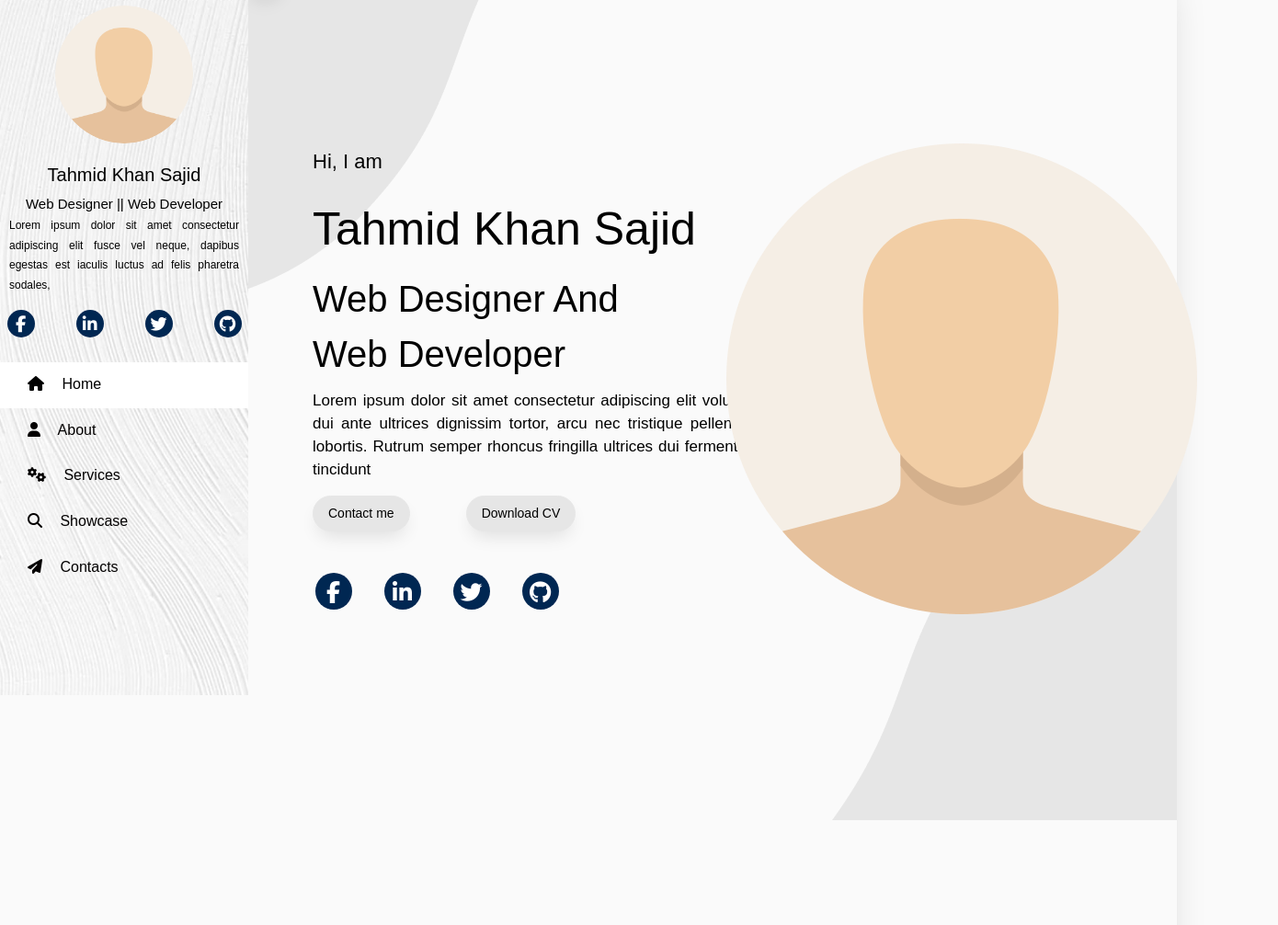
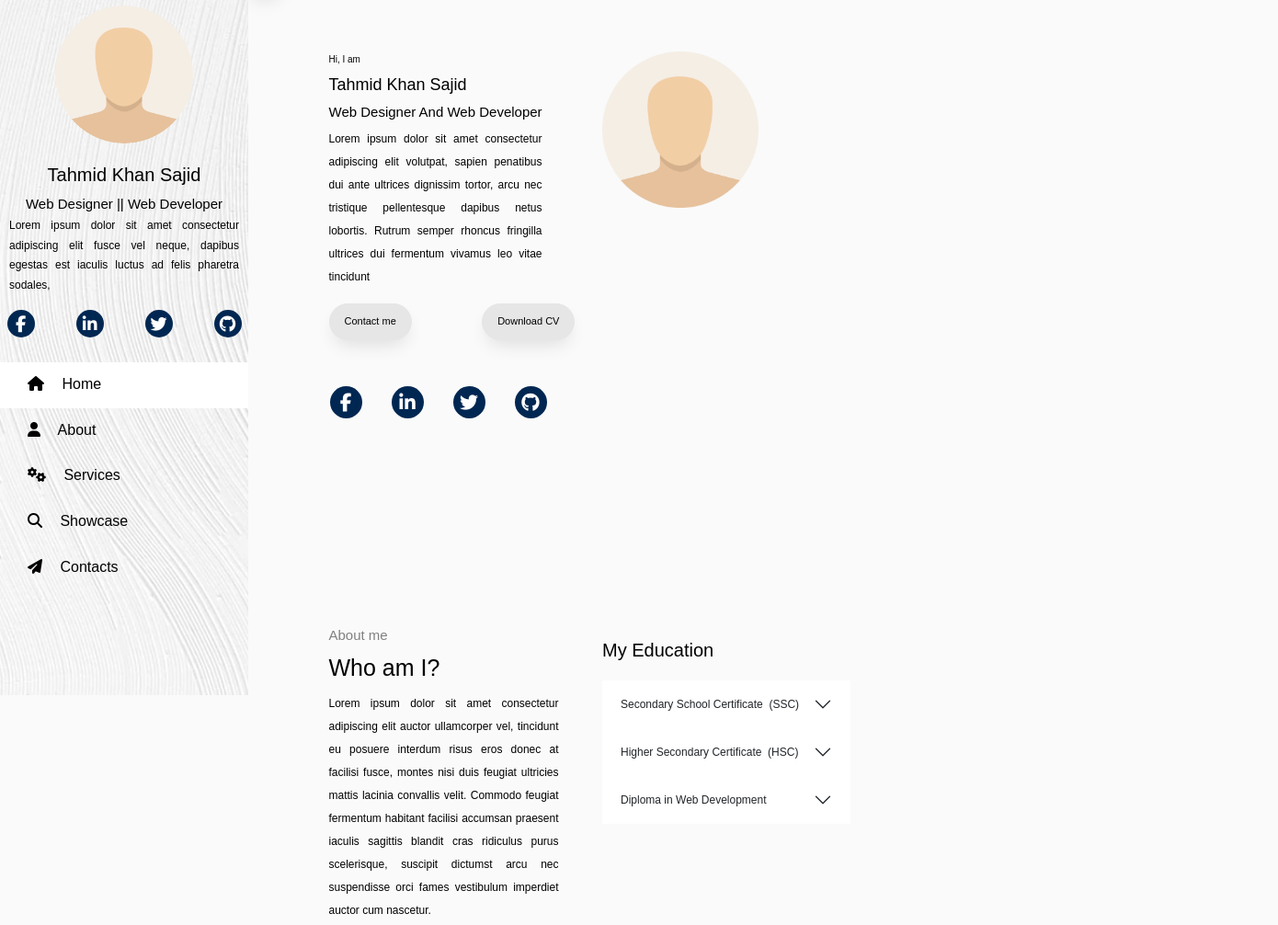
Before and after one commit to TahmidSajid/My-Protfolio, a plain HTML site: page index.html in a window 1280 px wide. Shown: the part 44-1050 px from the top of the page at 92% size, 1390 px wide, since content can reach past the window. Drawn offline with nearby package versions, Linux system fonts and the light colour scheme.

Commit message:
responsive progress

```diff
--- a/index.html
+++ b/index.html
@@ -28,6 +28,7 @@
     />
     <link rel="stylesheet" href="./css/bar.css" />
     <link rel="stylesheet" href="css/style.css" />
+    <link rel="stylesheet" href="css/responsive.css" />
   </head>
   <body>
     <div class="wrapper d-flex align-items-stretch">
@@ -110,7 +111,7 @@
             </ul>
           </nav>
         </div>
-        <div class="text-right btn_cross">
+        <div class="text-right btn_cross d-none d-xl-block">
           <button
             type="button"
             id="sidebarCollapse"
@@ -133,7 +134,7 @@
         <section class="w-100 pb-4 banner_sec">
           <div class="container-fluid">
             <div class="row d-flex justify-content-between banner">
-              <div class="col-lg-6 animate__animated animate__fadeInLeft">
+              <div class="col-lg-6 col-12 col-sm-12">
                 <!-- Banner Text Start
             ================================================== -->
                 <p class="intro_first">Hi, I am</p>
@@ -152,12 +153,12 @@
                 <!-- Banner Button Start
                 ================================================== -->
                 <div class="row bttn_sec">
-                  <div class="col-lg-5">
+                  <div class="col-lg-5 col-4">
                     <button class="btn btn-primary rounded-pill px-3 py-2">
                       Contact me
                     </button>
                   </div>
-                  <div class="col-lg-5">
+                  <div class="col-lg-5 col-4">
                     <button class="btn btn-primary rounded-pill px-3 py-2">
                       Download CV
                     </button>
@@ -199,7 +200,7 @@
 
               <!-- Banner Image Start
             ================================================== -->
-              <div class="col-lg-6 text-center animate__animated animate__fadeInRight">
+              <div class="col-12 col-sm-12 col-lg-6 banner_profile">
                 <img
                   src="./images/default_profile.png"
                   class="rounded-full"
@@ -210,12 +211,12 @@
             <!-- Banner Image Start
             ================================================== -->
             <img
-              class="bg_image_one"
+              class="bg_image_one d-none"
               src="./images/impact_img_5.png"
               alt="img"
             />
             <img
-              class="bg_image_two"
+              class="bg_image_two d-none"
               src="./images/impact_img_5.png"
               alt="img"
             />
@@ -231,16 +232,16 @@
             <div class="row">
               <!-- about me start
               ================================================== -->
-              <div class="col-lg-6">
+              <div class="col-lg-6 col-12 col-sm-12">
                 <div class="row">
-                  <div class="col-lg-12 about_heading">
+                  <div class="col-lg-12 col-12 col-sm-12 about_heading">
                     <h6>About me</h6>
                     <h3>Who am I?</h3>
                   </div>
                 </div>
 
                 <div class="row">
-                  <div class="col-lg-12">
+                  <div class="col-lg-12 col-12 col-sm-12">
                     <p class="about_para">
                       Lorem ipsum dolor sit amet consectetur adipiscing elit
                       auctor ullamcorper vel, tincidunt eu posuere interdum
@@ -258,7 +259,7 @@
               </div>
               <!-- my education start
               ================================================== -->
-              <div class="col-lg-6">
+              <div class="col-lg-6 col-12 col-sm-12">
                 <h3 class="education_heading text-center">My Education</h3>
                 <div
                   class="accordion accordion-flush"
@@ -361,7 +362,7 @@
             <!-- skill start
             ================================================== -->
             <div class="row">
-              <div class="col-lg-6">
+              <div class="col-lg-6 col-12 col-sm-12">
                 <h3 class="skill_heading" style="padding-top: 200px">
                   My skills
                 </h3>
@@ -379,14 +380,14 @@
             <!-- skill table start
             ================================================== -->
             <div class="row">
-              <div class="col-lg-12">
+              <div class="col-lg-12 col-12 col-sm-12">
                 <h3 class="table_heading">My have knowladge on</h3>
               </div>
             </div>
             <div class="row">
               <!-- skill main table
               ================================================== -->
-              <div class="col-lg-6">
+              <div class="col-lg-6 col-12 col-sm-12">
                 <div class="card main_card rounded-4">
                   <h3 class="card-title text-center">For Design</h3>
                   <div class="card-body">
@@ -466,7 +467,7 @@
                   </div>
                 </div>
               </div>
-              <div class="col-lg-6">
+              <div class="col-lg-6 col-12 col-sm-12">
                 <div class="card main_card rounded-4">
                   <h3 class="card-title text-center">For Development</h3>
                   <div class="card-body">
--- a/js/custom.js
+++ b/js/custom.js
@@ -2,6 +2,22 @@ let aside_bar = document.querySelectorAll(".nav-bg")[0];
 aside_bar.setAttribute("style", `height:${window.innerHeight}px`);
 window.addEventListener('resize',()=>{
   aside_bar.setAttribute("style", `height:${window.innerHeight}px`);
+})
+
+let navBar = document.querySelector('#sidebar');
+let mainContent = document.querySelector('#content');
+let profileImg = document.querySelector('.profile_img');
+let userDetails = document.querySelector('#user_details');
+let userAccounts = document.querySelector('#user_accounts');
+console.log(window.innerWidth);
+window.addEventListener('load',()=>{
+  if(window.innerWidth <= 1000){
+    navBar.classList.add("active");
+    mainContent.classList.add("sidebar_active");
+    profileImg.classList.add("active_img");
+    userDetails.classList.add("d-none");
+    userAccounts.classList.add("d-none");
+  }
 })
 
 // let barBtn = document.querySelectorAll("#sidebarCollapse")[0];
--- /dev/null
+++ b/scss/responsive.scss
@@ -0,0 +1,118 @@
+@media (min-width: 0px) {
+  .container-fluid {
+    width: 565px !important;
+    padding: 0px !important;
+  }
+  .aside_nav {
+    width: 0px !important;
+    padding: 0px;
+  }
+  .banner {
+    padding: 0px;
+  }
+  .intro_para {
+    width: 150px;
+  }
+  .sidebar_active {
+    padding: 100px !important;
+  }
+  .intro_first {
+    font-size: 10px;
+    margin-bottom: 5px;
+  }
+  .intro_name {
+    font-size: 18px;
+    margin-bottom: 5px;
+  }
+  .intro_profession {
+    font-size: 15px;
+    margin-bottom: 5px;
+  }
+  .intro_para {
+    width: 232px;
+    font-size: 12px;
+  }
+  .bttn_sec {
+    width: 200;
+    button {
+      height: 40px;
+      width: 100;
+      font-size: 11px !important;
+    }
+  }
+  .accounts_banner {
+    width: 238px;
+    .banner_icons {
+      a {
+        width: 35px;
+        height: 35px;
+        font-size: 20px;
+      }
+    }
+  }
+  .banner_profile {
+    img {
+      text-align: left !important;
+      width: 170px;
+      height: 170px;
+    }
+  }
+  .about_heading {
+    h6 {
+      font-size: 15px;
+      padding-bottom: 0px;
+    }
+    h3 {
+      font-size: 25px;
+    }
+  }
+  .about_para {
+    width: 250px;
+    padding-top: 0px;
+    font-size: 12px;
+  }
+  .education_heading {
+    font-size: 20px;
+    padding: 10px 0px;
+    text-align: left !important;
+  }
+  .accordion {
+    width: 270px !important;
+    .accordion-header {
+      button {
+        font-size: 12px !important;
+      }
+    }
+    .accordion-body {
+      font-size: 10px !important;
+    }
+  }
+    .skill_heading{
+      font-size: 20px;
+      padding-bottom: 0px;
+    }
+    .skill_para{
+        width: 250px;
+        font-size: 12px;
+    }
+    .table_heading{
+        text-align: left !important;
+        font-size: 20px;
+    }
+    .main_card{
+        width: 250px;
+    }
+}
+
+// @media(min-width:0px)and(max-width:565px){
+//     .container-fluid{
+//         width: 565px !important;
+//     }
+//     .aside_nav{
+//         width: 0px;
+//     }
+// }
+// @media(min-width:768px)and(max-width:991px){}
+// @media(min-width:992px)and(max-width:1199px){}
+// @media(min-width:1200px)and(max-width:1399px){}
+// @media(min-width:1200px){}
```
Also changed, not shown: js/main.js (+19 -1 lines), css/responsive.css (added).
